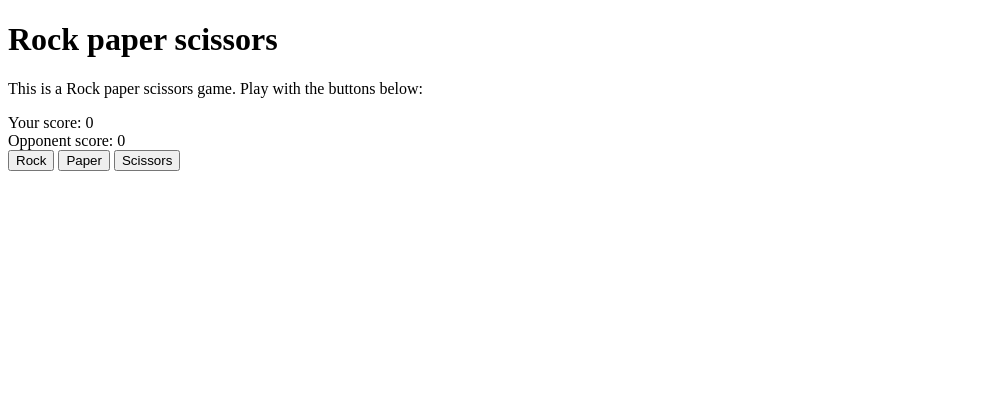
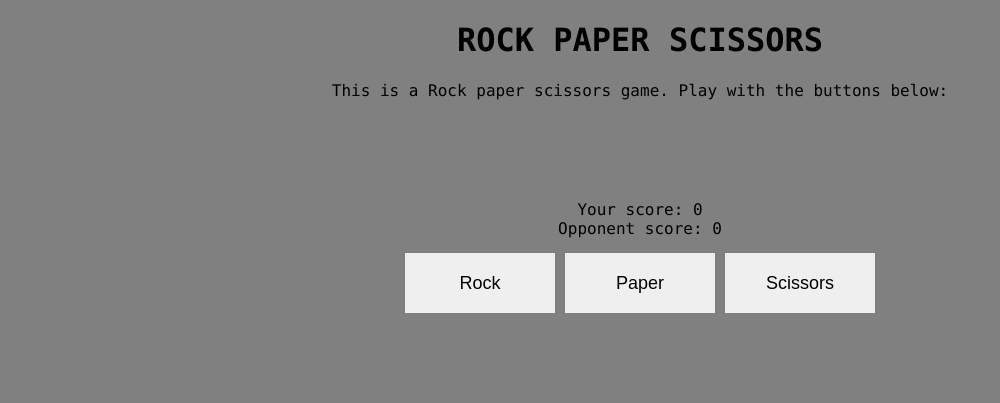
Before and after one commit to Luiz276/odin-rps, a plain HTML site: page index.html in a window 1280 px wide. Shown: the whole page, without its empty margins (0-1000 px from the left). Drawn offline with Linux system fonts and the light colour scheme.

Commit message:
Implemented css.

```diff
--- a/index.html
+++ b/index.html
@@ -4,19 +4,25 @@
     <meta charset="UTF-8">
     <meta http-equiv="X-UA-Compatible" content="IE=edge">
     <meta name="viewport" content="width=device-width, initial-scale=1.0">
+    <link rel="stylesheet" type="text/css" href="style.css">
     <title>Game</title>
 </head>
-<body>
+<body class="page">
     <div class="info">
-        <h1>Rock paper scissors</h1>
-        <p>This is a Rock paper scissors game. Play with the buttons below:</p>
+        <h1 class="text" class="title">ROCK PAPER SCISSORS</h1>
+        <p class="text">This is a Rock paper scissors game. Play with the buttons below:</p>
     </div>
     <div class="game">
-        <div id="p_score"></div>
-        <div id="c_score"></div>
-        <button id="rock">Rock</button>
-        <button id="paper">Paper</button>
-        <button id="scissor">Scissors</button>
+        <div class="score">
+            <div id="p_score" class="text"></div>
+            <div id="c_score" class="text"></div>
+        </div>
+        <div class="buttons">
+            <button class="button" id="rock">Rock</button>
+            <button class="button" id="paper">Paper</button>
+            <button class="button" id="scissor">Scissors</button>
+        </div>
+        <div id="result" class="text"></div>
     </div>
     <script src="rps.js"></script>
 </body>
--- a/rps.js
+++ b/rps.js
@@ -67,9 +67,13 @@ function updateScore(winner) {
     if (winner=="p") {
         p_wins++;
         p_score.innerHTML = `Your score: ${p_wins}`;
+        result.innerHTML = `YOU WIN THE ROUND`;
     } else if (winner=="c") {
         c_wins++;
         c_score.innerHTML = `Opponent score: ${c_wins}`;
+        result.innerHTML = `OPPONENT WINS THE ROUND`;
+    } else {
+        result.innerHTML = `DRAW`;
     }
 }
 
@@ -78,6 +82,7 @@ const paper = document.querySelector('#paper');
 const scissor = document.querySelector('#scissor');
 const p_score = document.querySelector('#p_score');
 const c_score = document.querySelector('#c_score');
+const result = document.querySelector('#result');
 
 let p_wins = 0;
 let c_wins = 0;
--- a/style.css
+++ b/style.css
@@ -0,0 +1,53 @@
+html, body {
+    height: 50%;
+    font-family: "Lucida Console", "Courier New", monospace;
+}
+
+body {
+    margin: 0;
+}
+
+.page {
+    background-color: gray;
+    display: flex;
+    justify-content: center;
+    flex-direction: column;
+    align-items: center;
+    height: 100%;
+    padding: 0;
+    margin: 0;
+}
+
+.page div {
+    flex: 1;
+}
+
+.Title {
+    text-align: center;
+}
+
+.sub_info {
+    text-align: center;
+}
+
+.text {
+    text-align: center;
+}
+
+.buttons {
+    padding: 15px;
+    gap: 10px;
+    display: flex;
+    justify-content: center;
+    align-items: center;
+    flex: auto;
+
+}
+
+.button {
+    border: 4px;
+    font-size: large;
+    padding: 10px 24px;
+    width: 150px;
+    height: 60px;
+}
```
